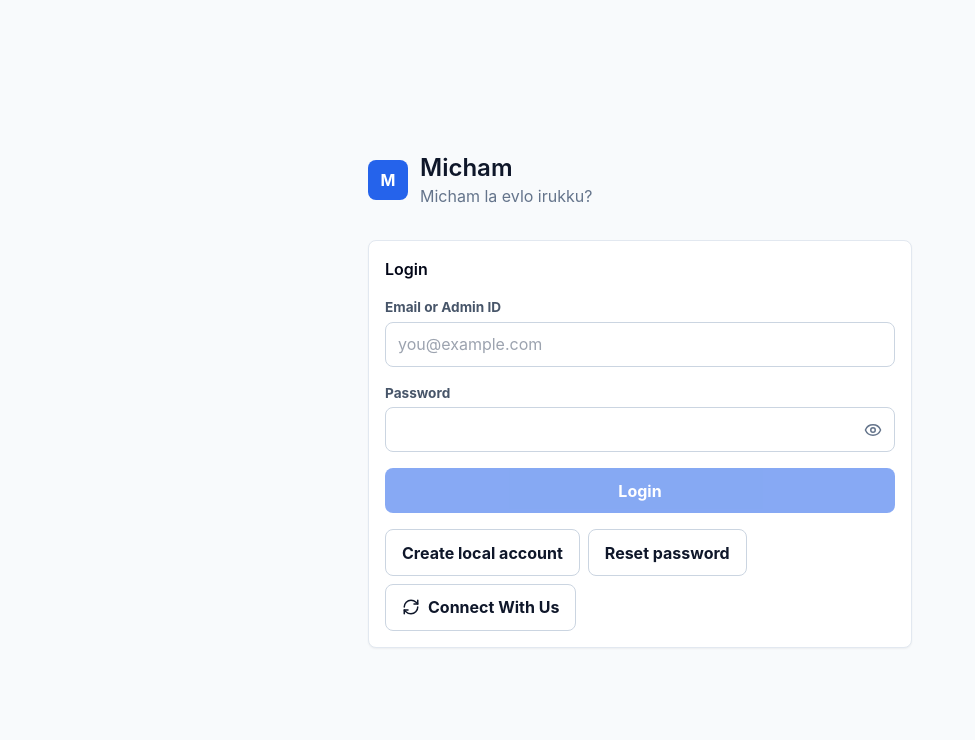
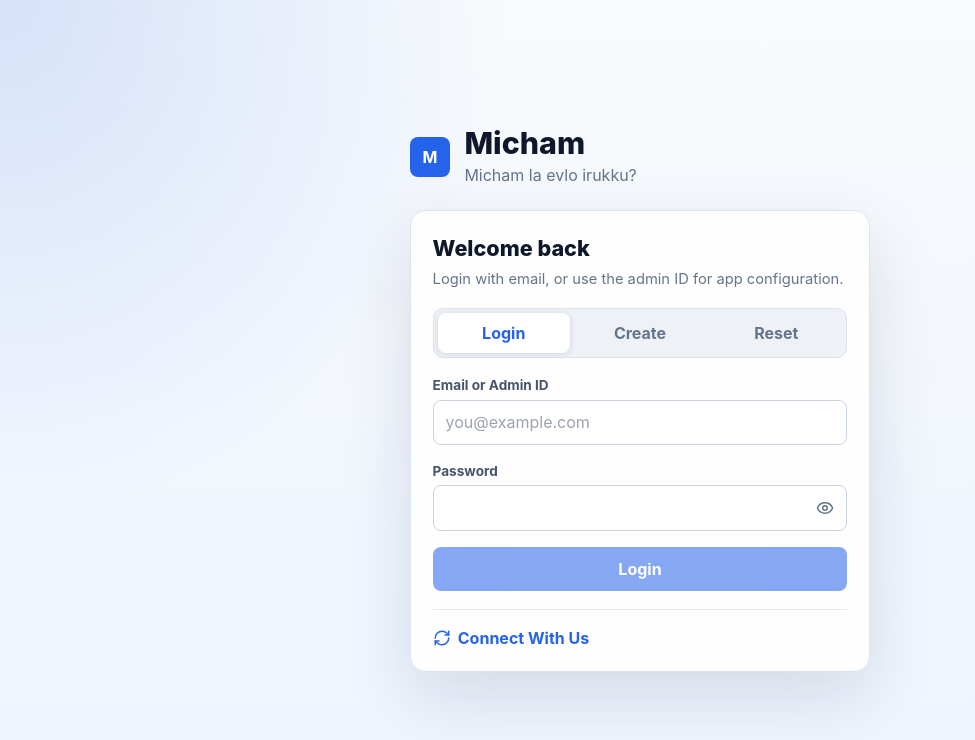
Before and after one commit to SK-JD/Micham, a React (Vite) app: page / in a window 1280 px wide. Shown: the top 740 px of the page, without its empty margins (0-975 px from the left). Built offline with nearby package versions, Linux system fonts and the light colour scheme.

Commit message:
Redesign login and reset screens

```diff
--- a/src/main.tsx
+++ b/src/main.tsx
@@ -526,21 +526,40 @@ function AuthGate({
     notify("Password reset. Login with the new password.", "success");
   };
 
-  return (
-    <div className="mx-auto flex min-h-screen max-w-xl flex-col justify-center px-4 py-8">
-      <div className="mb-8 flex items-center gap-3">
+  const modeTitle = mode === "register" ? "Create your account" : mode === "connect" ? "Connect With Us" : mode === "reset" ? "Reset password" : "Welcome back";
+  const modeSubtitle =
+    mode === "register"
+      ? "Use your email so this profile can be linked and recovered later."
+      : mode === "reset"
+        ? "Use your email and connection code to set a new local password."
+        : mode === "connect"
+          ? "Cloud account linking will use this same email-based profile."
+          : "Login with email, or use the admin ID for app configuration.";
+
+  return (
+    <div className="auth-screen">
+      <section className="auth-brand">
         <Logo config={config} />
         <div>
-          <h1 className="text-2xl font-semibold">{config.appName}</h1>
-          <p className="text-slate-500">{config.tagline}</p>
-        </div>
-      </div>
-
-      <Panel title={mode === "register" ? "Create Local Account" : mode === "connect" ? "Connect With Us" : mode === "reset" ? "Reset Password" : "Login"}>
+          <h1>{config.appName}</h1>
+          <p>{config.tagline}</p>
+        </div>
+      </section>
+
+      <section className="auth-card">
+        <div className="auth-heading">
+          <p>{modeTitle}</p>
+          <span>{modeSubtitle}</span>
+        </div>
+        <div className="auth-tabs">
+          <button className={mode === "login" ? "auth-tab-active" : ""} onClick={() => setMode("login")}>Login</button>
+          <button className={mode === "register" ? "auth-tab-active" : ""} onClick={() => setMode("register")}>Create</button>
+          <button className={mode === "reset" ? "auth-tab-active" : ""} onClick={() => setMode("reset")}>Reset</button>
+        </div>
         {formError ? <div className="form-error">{formError}</div> : null}
         {mode === "connect" ? (
           <div className="grid gap-4">
-            <TextField label="Email or phone" value={loginId} onChange={setLoginId} placeholder="you@example.com" />
+            <TextField label="Email" value={loginId} onChange={setLoginId} placeholder="you@example.com" />
             <TextField label="Password" value={password} onChange={setPassword} type="password" />
             <button className="primary-button" onClick={() => setMode("register")}>
               Continue with local setup
@@ -606,18 +625,12 @@ function AuthGate({
             </button>
           </div>
         )}
-        <div className="mt-4 flex flex-wrap gap-2">
-          <button className="secondary-button" onClick={() => setMode(mode === "register" ? "login" : "register")}>
-            {mode === "register" ? "Back to login" : "Create local account"}
-          </button>
-          <button className="secondary-button" onClick={() => setMode(mode === "reset" ? "login" : "reset")}>
-            {mode === "reset" ? "Back to login" : "Reset password"}
-          </button>
-          <button className="secondary-button" onClick={() => setMode("connect")}>
+        <div className="auth-footer-actions">
+          <button onClick={() => setMode("connect")}>
             <RefreshCw size={18} /> Connect With Us
           </button>
         </div>
-      </Panel>
+      </section>
     </div>
   );
 }
--- a/src/styles/index.css
+++ b/src/styles/index.css
@@ -200,6 +200,125 @@ button:disabled {
   gap: 1rem;
   justify-content: space-between;
   padding: clamp(1rem, 4vw, 1.6rem);
+}
+
+.auth-screen {
+  align-content: center;
+  background:
+    radial-gradient(circle at top left, color-mix(in srgb, var(--brand) 16%, transparent), transparent 34%),
+    linear-gradient(180deg, #f8fafc 0%, #eef4ff 100%);
+  display: grid;
+  gap: 1.4rem;
+  min-height: 100vh;
+  padding: clamp(1.25rem, 5vw, 2rem);
+}
+
+:root[data-theme="dark"] .auth-screen {
+  background:
+    radial-gradient(circle at top left, color-mix(in srgb, var(--brand) 18%, transparent), transparent 34%),
+    linear-gradient(180deg, #0f172a 0%, #111827 100%);
+}
+
+.auth-brand {
+  align-items: center;
+  display: flex;
+  gap: 0.9rem;
+  margin: 0 auto;
+  width: min(100%, 460px);
+}
+
+.auth-brand h1 {
+  color: #0f172a;
+  font-size: 1.9rem;
+  font-weight: 800;
+  letter-spacing: 0;
+  line-height: 1.05;
+  margin: 0;
+}
+
+.auth-brand p {
+  color: #64748b;
+  margin: 0.25rem 0 0;
+}
+
+:root[data-theme="dark"] .auth-brand h1 {
+  color: #f8fafc;
+}
+
+.auth-card {
+  background: rgb(255 255 255 / 92%);
+  border: 1px solid #dbe3ef;
+  border-radius: 16px;
+  box-shadow: 0 24px 70px rgb(15 23 42 / 12%);
+  display: grid;
+  gap: 1.1rem;
+  margin: 0 auto;
+  padding: clamp(1rem, 4vw, 1.35rem);
+  width: min(100%, 460px);
+}
+
+:root[data-theme="dark"] .auth-card {
+  background: rgb(17 24 39 / 92%);
+  border-color: #334155;
+}
+
+.auth-heading {
+  display: grid;
+  gap: 0.25rem;
+}
+
+.auth-heading p {
+  color: #0f172a;
+  font-size: 1.35rem;
+  font-weight: 800;
+  margin: 0;
+}
+
+.auth-heading span {
+  color: #64748b;
+  font-size: 0.92rem;
+  line-height: 1.45;
+}
+
+:root[data-theme="dark"] .auth-heading p {
+  color: #f8fafc;
+}
+
+.auth-tabs {
+  background: #eef2f7;
+  border: 1px solid #dbe3ef;
+  border-radius: 10px;
+  display: grid;
+  gap: 0.25rem;
+  grid-template-columns: repeat(3, minmax(0, 1fr));
+  padding: 0.25rem;
+}
+
+.auth-tabs button {
+  border-radius: 8px;
+  color: #64748b;
+  font-weight: 750;
+  min-height: 40px;
+}
+
+.auth-tabs .auth-tab-active {
+  background: white;
+  color: var(--brand);
+  box-shadow: 0 1px 6px rgb(15 23 42 / 12%);
+}
+
+.auth-footer-actions {
+  border-top: 1px solid #e2e8f0;
+  display: flex;
+  padding-top: 1rem;
+}
+
+.auth-footer-actions button {
+  align-items: center;
+  color: var(--brand);
+  display: inline-flex;
+  font-weight: 750;
+  gap: 0.45rem;
 }
 
 .home-hero h2 {
```
